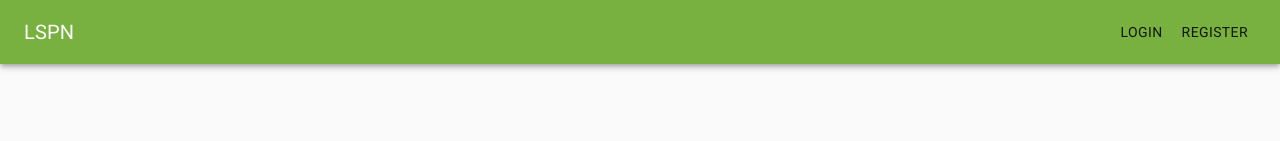
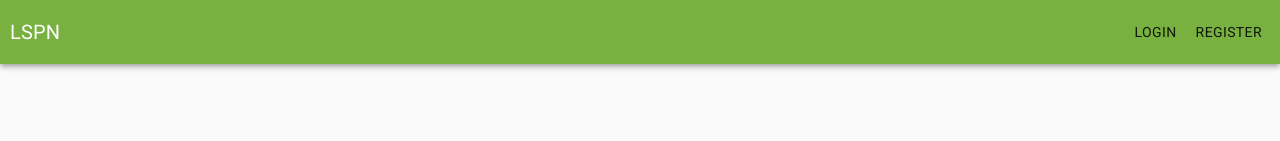
Before and after one commit to lukewalz/thirsty-morse, a React (Create React App) app: page / in a window 1280 px wide. Shown: the top 141 px of the page. Built offline with nearby package versions, Linux system fonts and the light colour scheme.

Commit message:
fixed padding

```diff
--- a/src/App.css
+++ b/src/App.css
@@ -17,6 +17,11 @@
   align-items: center;
 }
 
+.MuiToolbar-gutters{
+  padding-left: 10px !important;
+  padding-right: 10px !important;
+}
+
 .gameAlert{
   background-color: gray;
   color: white;
@@ -27,7 +32,6 @@
   margin-top: 40px;
   display: flex;
   flex-direction: column;
-  height: 50vh;
   justify-content: space-evenly;
 }
 
--- a/src/pages/Matchup.js
+++ b/src/pages/Matchup.js
@@ -85,7 +85,7 @@ function Matchup({ ...props }) {
                                     marginRight: 'auto',
                                     alignItems: 'center'
                                 }}>
-                                    <img alt={props.game.competitors[0].team.displayName} src={props.game.competitors[0].team.logos ? props.game.competitors[0].team.logos[0].href : ''} />
+                                    <img alt={props.game.competitors[0].team.displayName} src={props.game.competitors[0].team.logos ? props.game.competitors[0].team.logos[0].href : 'https://webstockreview.net/images/circle-clipart-transparent-background-7.jpg'} />
                                     {props.game.status.type.name !== "STATUS_SCHEDULED" ?
                                         <div className='score'>
                                             {props.game.status.type.name === "STATUS_SCHEDULED" ? '' : props.game.competitors[0].score}
@@ -109,7 +109,7 @@ function Matchup({ ...props }) {
                                     marginRight: 'auto',
                                     alignItems: 'center'
                                 }}>
-                                    <img alt={props.game.competitors[1].team.displayName} src={props.game.competitors[1].team.logos ? props.game.competitors[1].team.logos[0].href : ''} />
+                                    <img alt={props.game.competitors[1].team.displayName} src={props.game.competitors[1].team.logos ? props.game.competitors[1].team.logos[0].href : 'https://webstockreview.net/images/circle-clipart-transparent-background-7.jpg'} />
                                     {props.game.status.type.name !== "STATUS_SCHEDULED" ?
 
                                         <div className='score'>
```
Also changed, not shown: 1 other file (tests, documents, lock files or other folders).
